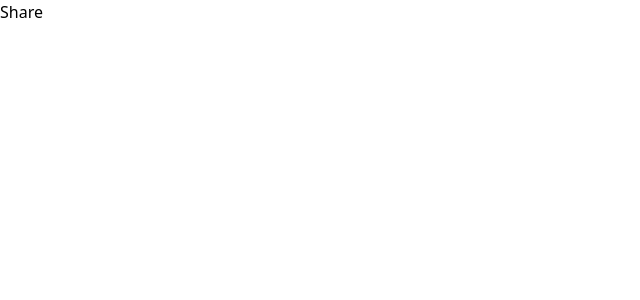
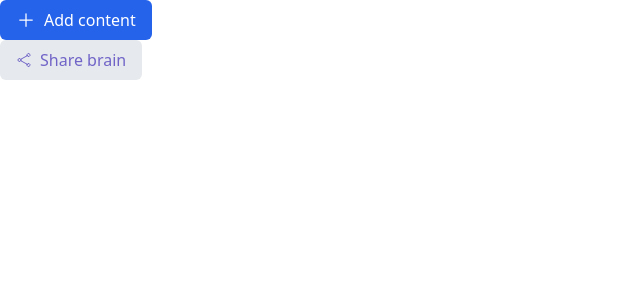
Before and after one commit to Nubaise/brainly-frontend, a React (Vite) app: page / in a window 1280 px wide. Shown: the top 300 px of the page, without its empty margins (0-640 px from the left). Built offline with nearby package versions, Linux system fonts and the light colour scheme.

Commit message:
Button component

```diff
--- a/src/App.tsx
+++ b/src/App.tsx
@@ -1,12 +1,14 @@
 
 import { Button } from './components/ui/Button'
 import { PlusIcon } from './icons/PlusIcon'
+import { ShareIcon } from './icons/Shareicon'
 
 function App() {
 
   return (
     <>
-      <Button text="Share"></Button>
+      <Button variant="primary" startIcon={<PlusIcon />} text="Add content" />
+      <Button variant="secondary" startIcon={<ShareIcon />} text="Share brain" />
     </>
   )
 }
--- a/src/components/ui/Button.tsx
+++ b/src/components/ui/Button.tsx
@@ -1,35 +1,24 @@
-import type { ReactNode } from "react";
-
-type Variants = 'primary' | 'secondary';
+import type { ReactElement } from 'react';
 
 interface ButtonProps {
-    variant: Variants;
-    size: 'sm' | 'md' | 'lg';
+    variant: 'primary' | 'secondary';
     text: string;
-    startIcon?: ReactNode;
-    endIcon?: ReactNode;
-    onClick: () => void;
+    startIcon: ReactElement;
 }
 
-const variantStyles = {
-    "primary": "bg-purple-600 text-white",
-    "secondary": "bg-purple-300 text-purple-600",
-}
+const variantClasses = {
+    primary: 'bg-blue-600 text-white',
+    secondary: 'bg-gray-200 text-purple-600',
+};
 
-const sizeStyles = {
-    "sm": "px-2 py-1",
-    "md": "px-4 py-2",
-    "lg": "px-8 py-4",
-}
-
-const defaultStyles = "rounded-md flex";
+const defaultStyles = "px-4 py-2 rounded-md font-light flex items-center gap-2";
 
 
-export const Button = (props: ButtonProps) => {
-    return <button className={`${variantStyles[props.variant]} ${defaultStyles} ${sizeStyles[props.size]}`}>
-        {props.startIcon ? <div className="pr-2">{props.startIcon}</div> : null} {props.text} {props.endIcon}
-    </button>;
+export function Button({ variant, text, startIcon }: ButtonProps) {
+    return (
+        <button className={`${variantClasses[variant]} ${defaultStyles}`}>
+            {startIcon}
+            {text}
+        </button>
+    );
 }
-
-
-<Button variant="primary" size="md" onClick={()=>{}} text={"asd"}/>
--- a/src/icons/PlusIcon.tsx
+++ b/src/icons/PlusIcon.tsx
@@ -1,10 +1,8 @@
-import { iconSizeVariants } from "./index";
-import type { IconProps } from "./index";
 
-export const PlusIcon = (props: IconProps) => {
-    return (
-        <svg xmlns="http://www.w3.org/2000/svg" fill="none" viewBox="0 0 24 24" stroke-width="1.5" stroke="currentColor" className={iconSizeVariants[props.size]}>
-            <path stroke-linecap="round" stroke-linejoin="round" d="M12 4.5v15m7.5-7.5h-15" />
-        </svg>
-    )
+
+export function PlusIcon() {
+    return  <svg xmlns="http://www.w3.org/2000/svg" fill="none" viewBox="0 0 24 24" stroke-width="1.5"
+        stroke="currentColor" className="size-5">
+        <path stroke-linecap="round" stroke-linejoin="round" d="M12 4.5v15m7.5-7.5h-15" />
+    </svg>
 }
--- /dev/null
+++ b/src/icons/Shareicon.tsx
@@ -0,0 +1,8 @@
+
+
+export function ShareIcon() {
+    return <svg xmlns="http://www.w3.org/2000/svg" fill="none" viewBox="0 0 24 24" stroke-width="1.5" stroke="currentColor" className="size-4">
+        <path stroke-linecap="round" stroke-linejoin="round" d="M7.217 10.907a2.25 2.25 0 1 0 0 2.186m0-2.186c.18.324.283.696.283 1.093s-.103.77-.283
+        1.093m0-2.186 9.566-5.314m-9.566 7.5 9.566 5.314m0 0a2.25 2.25 0 1 0 3.935 2.186 2.25 2.25 0 0 0-3.935-2.186Zm0-12.814a2.25 2.25 0 1 0 3.933-2.185 2.25 2.25 0 0 0-3.933 2.185Z" />
+    </svg>
+}
--- a/src/icons/index.ts
+++ /dev/null
@@ -1,9 +0,0 @@
-export interface IconProps {
-    size: "sm" | "md" | "lg";
-}
-
-export const iconSizeVariants = {
-    "sm": "size-2",
-    "md": "size-4",
-    "lg": "size-6",
-}
--- a/tailwind.config.js
+++ b/tailwind.config.js
@@ -7,10 +7,19 @@
   theme: {
     extend: {
       colors: {
+        gray: {
+          100: "#eeeeef",
+          200: "#e6e9ed",
+          600: "#95989c",
+        },
         purple: {
-          300: "#e0e7fe",
-          500: "3e38a7",
-          600: "#5046e4",
+          200: "#d9ddee",
+          500: "#9492db",
+        },
+        purple: {
+          200: "#d9ddee",
+          500: "#9492db",
+          600: "#7164c8",
         }
       }
     },
```
